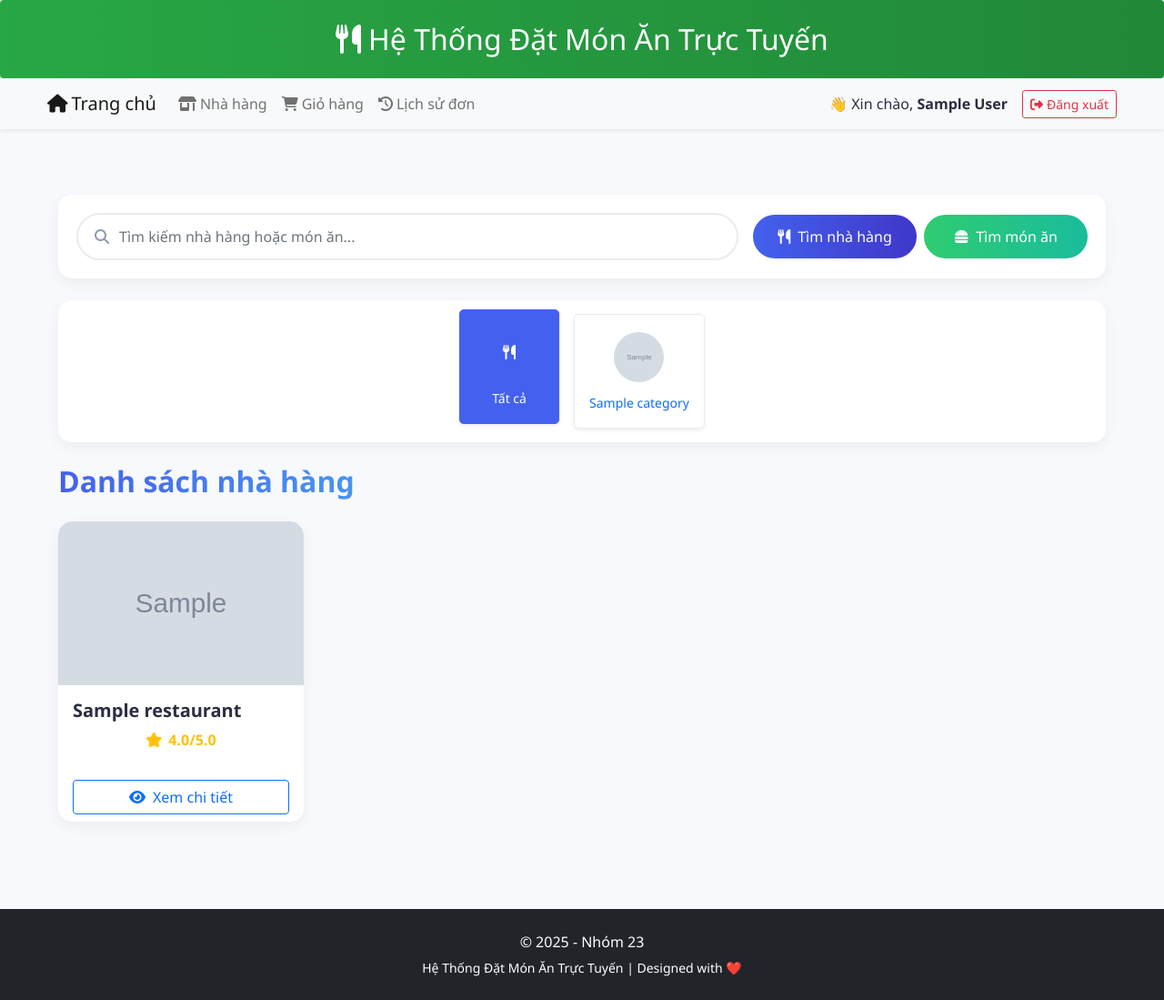
After one commit to lybuida/Ordering_Food_App, a Flask app: page /customer/restaurants_list in a window 1280 px wide. The commit adds this page. Shown: the whole page at 91% size. Run offline with Flask 3, Linux system fonts and the light colour scheme; a user stored in the database is signed in; tables that the repository leaves empty hold one stand-in row (values such as "Sample post"); grey boxes marked "Sample" are stand-in pictures.

Commit message:
chi DL T6

```diff
--- a/OrderingFoodApp/dao/__init__.py
+++ b/OrderingFoodApp/dao/__init__.py
@@ -0,0 +1 @@
+from .customer_service import *
--- a/OrderingFoodApp/init_db.py
+++ b/OrderingFoodApp/init_db.py
@@ -97,7 +97,7 @@ def seed_data():
                         name=f"{dish_name} {fake.word().capitalize()}",
                         description=f"Món {dish_name} yêu thích của giới trẻ và dân văn phòng.",
                         price=random.randint(30000, 120000),
-                        image_url="https://via.placeholder.com/150"
+                        image_url="https://food-cms.grab.com/compressed_webp/items/VNITE2025021904274992700/detail/menueditor_item_b63ce334b95042ed85f8e266b6724540_1739939243566377306.webp"
                     )
                     db.session.add(menu_item)
                     menu_items.append(menu_item)
--- a/OrderingFoodApp/routes/customer.py
+++ b/OrderingFoodApp/routes/customer.py
@@ -1,12 +1,95 @@
-#customer.py
-from flask import Blueprint, render_template
+# customer.py
+from flask import Blueprint, render_template, request
 from flask_login import login_required, current_user
 from OrderingFoodApp.models import *
+from OrderingFoodApp.dao import customer_service as dao
 
 customer_bp = Blueprint('customer', __name__, url_prefix='/customer')
+
 
 @customer_bp.route('/')
 @login_required
 def index():
     customer = User.query.filter_by(id=current_user.id).first()
     return render_template('customer/index.html', user=customer)
+
+
+@customer_bp.route('/restaurant/<int:restaurant_id>')
+@login_required
+def restaurant_detail(restaurant_id):
+    restaurant = Restaurant.query.get_or_404(restaurant_id)
+    menu_items = MenuItem.query.filter_by(restaurant_id=restaurant_id).all()
+    return render_template('customer/restaurant_detail.html',
+                         restaurant=restaurant,
+                         menu_items=menu_items)
+
+@customer_bp.route('/restaurants_list')
+@login_required
+def restaurants_list():
+    search_query = request.args.get('search', '')
+    search_type = request.args.get('search_type', 'restaurants')  # Mặc định là tìm nhà hàng
+    category_id = request.args.get('category_id', type=int)
+    page = request.args.get('page', 1, type=int)
+    per_page = 12
+
+    # Xác định loại truy vấn
+    if search_query:
+        if search_type == 'dishes':
+            # Tìm kiếm món ăn
+            data = dao.get_menu_items_by_name(search_query, page, per_page)
+            menu_items = data['menu_items']
+        else:
+            # Tìm kiếm NHÀ HÀNG THEO TÊN (sử dụng hàm mới)
+            data = dao.get_restaurants_by_name(search_query, page, per_page)
+            restaurants = data['restaurants']
+    elif category_id:
+        # Tìm theo danh mục (chỉ áp dụng cho nhà hàng)
+        data = dao.get_restaurants_by_category(category_id, page, per_page)
+        restaurants = data['restaurants']
+        search_type = 'restaurants'  # Đảm bảo hiển thị đúng loại
+    else:
+        data = dao.get_all_restaurants(page, per_page)
+        restaurants = data['restaurants']
+        search_type = 'restaurants'  # Đảm bảo hiển thị đúng loại
+
+    categories = MenuCategory.query.all()
+
+    total_pages = (data['total'] + per_page - 1) // per_page
+
+    # Tính toán start_page và end_page
+    start_page = max(1, page - 2)
+    end_page = min(total_pages, page + 2)
+
+    # Nếu số trang ít hơn 5, điều chỉnh để hiển thị đủ
+    if end_page - start_page < 4:
+        if start_page == 1:
+            end_page = min(total_pages, start_page + 4)
+        else:
+            start_page = max(1, end_page - 4)
+
+    pagination_info = {
+        'page': page,
+        'per_page': per_page,
+        'total': data['total'],
+        'total_pages': total_pages,
+        'start_page': start_page,
+        'end_page': end_page
+    }
+
+    # Truyền dữ liệu phù hợp với loại tìm kiếm
+    if search_type == 'dishes':
+        return render_template('customer/restaurants_list.html',
+                               menu_items=menu_items,
+                               categories=categories,
+                               search_query=search_query,
+                               search_type=search_type,
+                               selected_category_id=category_id,
+                               pagination=pagination_info)
+    else:
+        return render_template('customer/restaurants_list.html',
+                               restaurants=restaurants,
+                               categories=categories,
+                               search_query=search_query,
+                               search_type=search_type,
+                               selected_category_id=category_id,
+                               pagination=pagination_info)
--- /dev/null
+++ b/OrderingFoodApp/templates/customer/restaurants_list.html
@@ -0,0 +1,481 @@
+{% extends "layout/base.html" %}
+{% block title %}Nhà Hàng{% endblock %}
+{% block content %}
+<div class="container mt-5">
+    <!-- Phần tìm kiếm được thiết kế lại -->
+    <div class="row mb-4">
+        <div class="col-12">
+            <form action="{{ url_for('customer.restaurants_list') }}" method="GET">
+                <div class="d-flex flex-wrap align-items-center gap-3 search-container">
+                    <!-- Ô nhập tìm kiếm -->
+                    <div class="flex-grow-1 position-relative">
+                        <input type="text" class="form-control search-input" name="search"
+                               placeholder="Tìm kiếm nhà hàng hoặc món ăn..." value="{{ search_query }}">
+                        <i class="fas fa-search search-icon"></i>
+                    </div>
+
+                    <!-- Nút tìm kiếm -->
+                    <div class="d-flex gap-2 flex-wrap">
+                        <button class="btn btn-gradient-primary search-btn" type="submit" name="search_type"
+                                value="restaurants">
+                            <i class="fas fa-utensils me-2"></i> Tìm nhà hàng
+                        </button>
+                        <button class="btn btn-gradient-success search-btn" type="submit" name="search_type"
+                                value="dishes">
+                            <i class="fas fa-hamburger me-2"></i> Tìm món ăn
+                        </button>
+                    </div>
+                </div>
+            </form>
+        </div>
+    </div>
+
+    <!-- Các danh mục món ăn thiết kế lại -->
+    <div class="row mb-4">
+        <div class="col-12">
+            <div class="d-flex flex-wrap justify-content-center gap-3 category-container">
+                <!-- Danh mục "Tất cả" -->
+                <div class="text-center">
+                    <a href="{{ url_for('customer.restaurants_list') }}"
+                       class="d-block text-decoration-none {% if not selected_category_id %}active-category{% endif %}">
+                        <div class="category-card rounded-3 p-3 shadow-sm">
+                            <div class="category-icon rounded-circle mx-auto mb-2 d-flex align-items-center justify-content-center">
+                                <i class="fas fa-utensils"></i>
+                            </div>
+                            <span class="small fw-medium">Tất cả</span>
+                        </div>
+                    </a>
+                </div>
+
+                <!-- Các danh mục khác -->
+                {% for category in categories %}
+                <div class="text-center">
+                    <a href="{{ url_for('customer.restaurants_list', category_id=category.id) }}"
+                       class="d-block text-decoration-none {% if selected_category_id == category.id %}active-category{% endif %}">
+                        <div class="category-card rounded-3 p-3 shadow-sm">
+                            <div class="category-icon rounded-circle mx-auto mb-2 d-flex align-items-center justify-content-center">
+                                <div class="category-image">
+                                    <img src="{{ category.image_url }}"
+                                         alt="{{ category.name }}"
+                                         class="img-fluid"
+                                         onerror="this.onerror=null;this.src='https://via.placeholder.com/41?text=Ảnh+DM'">
+                                </div>
+                            </div>
+                            <span class="small fw-medium">{{ category.name }}</span>
+                        </div>
+                    </a>
+                </div>
+                {% endfor %}
+            </div>
+        </div>
+    </div>
+
+    <!-- Tiêu đề -->
+    <h2 class="mb-4 fw-bold gradient-text">
+        {% if search_type == 'dishes' %}
+        Kết quả tìm kiếm món ăn cho "{{ search_query }}"
+        {% elif search_query %}
+        Kết quả tìm kiếm nhà hàng cho "{{ search_query }}"
+        {% elif selected_category_id %}
+        Danh mục: {{ categories|selectattr('id', 'equalto', selected_category_id)|map(attribute='name')|first }}
+        {% else %}
+        Danh sách nhà hàng
+        {% endif %}
+    </h2>
+
+    <!-- Phần hiển thị kết quả -->
+    {% if search_type == 'dishes' %}
+    <!-- Hiển thị danh sách món ăn -->
+    <div class="row" id="dishes-container">
+        {% for menu_item in menu_items %}
+        <div class="col-xl-6 col-lg-6 col-md-6 mb-4 dish-item">
+            <div class="card h-100 dish-card border-0 shadow-hover">
+                <div class="row g-0">
+                    <div class="col-md-4 dish-image">
+                        <div class="position-relative h-100">
+                            <img src="{{ menu_item.image_url }}" class="img-fluid rounded-start h-100 w-100"
+                                 alt="{{ menu_item.name }}"
+                                 style="object-fit: cover;"
+                                 onerror="this.onerror=null;this.src='https://via.placeholder.com/150?text=Ảnh+món+ăn'">
+                            <div class="price-badge bg-primary text-white px-2 py-1 rounded-pill">
+                                {{ "{:,.0f} đ".format(menu_item.price) }}
+                            </div>
+                        </div>
+                    </div>
+                    <div class="col-md-8">
+                        <div class="card-body py-3">
+                            <h5 class="card-title fw-bold">{{ menu_item.name }}</h5>
+                            <p class="card-text text-muted small mb-3">{{ menu_item.description|truncate(100) }}</p>
+
+                            <!-- Hiển thị nhà hàng -->
+                            <div class="d-flex align-items-center mt-auto">
+                                <div class="restaurant-avatar">
+                                    <img src="{{ menu_item.restaurant.image_url }}"
+                                         class="rounded-circle"
+                                         alt="{{ menu_item.restaurant.name }}"
+                                         style="width: 30px; height: 30px; object-fit: cover;"
+                                         onerror="this.onerror=null;this.src='https://via.placeholder.com/30?text=NH'">
+                                </div>
+                                <a href="{{ url_for('customer.restaurant_detail', restaurant_id=menu_item.restaurant.id) }}"
+                                   class="text-decoration-none text-dark fw-medium ms-2">{{ menu_item.restaurant.name
+                                    }}</a>
+                            </div>
+                        </div>
+                    </div>
+                </div>
+            </div>
+        </div>
+        {% else %}
+        <div class="col-12">
+            <div class="card border-0 shadow-sm">
+                <div class="card-body text-center py-5">
+                    <i class="fas fa-utensils fa-3x text-muted mb-3"></i>
+                    <h5 class="text-muted">Không tìm thấy món ăn nào</h5>
+                    <p class="text-muted mb-0">Hãy thử từ khóa khác hoặc chọn danh mục khác</p>
+                </div>
+            </div>
+        </div>
+        {% endfor %}
+    </div>
+    {% else %}
+    <!-- Hiển thị danh sách nhà hàng -->
+    <div class="row" id="restaurants-container">
+        {% for restaurant in restaurants %}
+        <div class="col-xl-3 col-lg-4 col-md-6 mb-4 restaurant-item">
+            <div class="card h-100 restaurant-card border-0 shadow-hover">
+                <div class="restaurant-image position-relative">
+                    <img src="{{ restaurant.image_url }}" class="card-img-top" alt="{{ restaurant.name }}"
+                         style="height: 180px; object-fit: cover;"
+                         onerror="this.onerror=null;this.src='https://via.placeholder.com/400x300?text=Ảnh+nhà+hàng';">
+                </div>
+                <div class="card-body p-3">
+                    <!-- Sửa tên nhà hàng: thêm class text-truncate và title để hiển thị tooltip -->
+                    <h5 class="card-title mb-2 fw-bold text-truncate" title="{{ restaurant.name }}">
+                        {{ restaurant.name }}
+                    </h5>
+
+                    <!-- Hiển thị điểm số sao màu vàng -->
+                    <div class="d-flex align-items-center justify-content-center mb-2">
+                        <div class="star-rating d-flex align-items-center gap-1">
+                            <i class="fas fa-star text-warning"></i>
+                            <span class="fw-bold">{{ restaurant.avg_rating }}/5.0</span>
+                        </div>
+                    </div>
+                </div>
+                <div class="card-footer bg-transparent border-0 py-2 px-3">
+                    <a href="#" class="btn btn-outline-primary w-100">
+                        <i class="fas fa-eye me-2"></i>Xem chi tiết
+                    </a>
+                </div>
+            </div>
+        </div>
+        {% else %}
+        <div class="col-12">
+            <div class="card border-0 shadow-sm">
+                <div class="card-body text-center py-5">
+                    <i class="fas fa-store-alt fa-3x text-muted mb-3"></i>
+                    <h5 class="text-muted">Không tìm thấy nhà hàng nào</h5>
+                    <p class="text-muted mb-0">Hãy thử từ khóa khác hoặc chọn danh mục khác</p>
+                </div>
+            </div>
+        </div>
+        {% endfor %}
+    </div>
+    {% endif %}
+
+    <!-- Phân trang -->
+    {% if pagination.total_pages > 1 %}
+    <nav aria-label="Page navigation" class="mt-4">
+        <ul class="pagination justify-content-center">
+            {% if pagination.page > 1 %}
+            <li class="page-item">
+                <a class="page-link rounded-pill mx-1"
+                   href="{{ url_for('customer.restaurants_list', page=pagination.page-1, search=search_query, category_id=selected_category_id) }}">
+                    <i class="fas fa-chevron-left"></i>
+                </a>
+            </li>
+            {% endif %}
+
+            {% for p in range(pagination.start_page, pagination.end_page+1) %}
+            {% if p == pagination.page %}
+            <li class="page-item active">
+                <span class="page-link rounded-pill mx-1">{{ p }}</span>
+            </li>
+            {% else %}
+            <li class="page-item">
+                <a class="page-link rounded-pill mx-1"
+                   href="{{ url_for('customer.restaurants_list', page=p, search=search_query, category_id=selected_category_id) }}">
+                    {{ p }}
+                </a>
+            </li>
+            {% endif %}
+            {% endfor %}
+
+            {% if pagination.page < pagination.total_pages %}
+            <li class="page-item">
+                <a class="page-link rounded-pill mx-1"
+                   href="{{ url_for('customer.restaurants_list', page=pagination.page+1, search=search_query, category_id=selected_category_id) }}">
+                    <i class="fas fa-chevron-right"></i>
+                </a>
+            </li>
+            {% endif %}
+        </ul>
+    </nav>
+    {% endif %}
+</div>
+
+<style>
+    :root {
+        --primary-color: #4361ee;
+        --secondary-color: #3f37c9;
+        --accent-color: #4895ef;
+        --success-color: #4cc9f0;
+        --light-bg: #f8f9fa;
+        --dark-text: #2b2d42;
+        --light-text: #8d99ae;
+        --card-shadow: 0 5px 15px rgba(0, 0, 0, 0.05);
+        --card-shadow-hover: 0 10px 25px rgba(0, 0, 0, 0.1);
+        --transition: all 0.3s ease;
+    }
+
+    body {
+        background-color: #f8f9fc;
+        color: var(--dark-text);
+        font-family: 'Segoe UI', Tahoma, Geneva, Verdana, sans-serif;
+    }
+
+    .container {
+        max-width: 1200px;
+    }
+
+    /* Search section */
+    .search-container {
+        background: white;
+        border-radius: 15px;
+        padding: 20px;
+        box-shadow: var(--card-shadow);
+    }
+
+    .search-input {
+        border: 2px solid #e9ecef;
+        border-radius: 50px;
+        padding: 12px 20px 12px 45px;
+        font-size: 1rem;
+        transition: var(--transition);
+    }
+
+    .search-input:focus {
+        border-color: var(--primary-color);
+        box-shadow: 0 0 0 0.25rem rgba(67, 97, 238, 0.15);
+    }
+
+    .search-icon {
+        position: absolute;
+        left: 20px;
+        top: 50%;
+        transform: translateY(-50%);
+        color: var(--light-text);
+    }
+
+    .search-btn {
+        padding: 12px 25px;
+        font-size: 1rem;
+        border-radius: 50px;
+        transition: var(--transition);
+        font-weight: 500;
+        border: none;
+        min-width: 180px;
+        display: flex;
+        align-items: center;
+        justify-content: center;
+    }
+
+    .btn-gradient-primary {
+        background: linear-gradient(to right, var(--primary-color), var(--secondary-color));
+        color: white;
+    }
+
+    .btn-gradient-success {
+        background: linear-gradient(to right, #2ecc71, #1abc9c);
+        color: white;
+    }
+
+    .search-btn:hover {
+        transform: translateY(-3px);
+        box-shadow: 0 5px 15px rgba(0, 0, 0, 0.1);
+    }
+
+    /* Category section - ĐÃ SỬA LỖI HÌNH ẢNH */
+    .category-container {
+        background: white;
+        border-radius: 15px;
+        padding: 15px;
+        box-shadow: var(--card-shadow);
+    }
+
+    .category-card {
+        background: white;
+        border: 1px solid #e9ecef;
+        transition: var(--transition);
+        min-width: 110px;
+    }
+
+    .category-card:hover, .active-category .category-card {
+        background: var(--primary-color);
+        border-color: var(--primary-color);
+        transform: translateY(-5px);
+        box-shadow: var(--card-shadow-hover);
+    }
+
+    .category-icon {
+        width: 60px;
+        height: 60px;
+        background: transparent;
+        border: none;
+        transition: var(--transition);
+    }
+
+    .category-image {
+        width: 55px;
+        height: 55px;
+        border-radius: 50%;
+        overflow: hidden;
+        display: flex;
+        align-items: center;
+        justify-content: center;
+    }
+
+    .category-image img {
+        width: 100%;
+        height: 100%;
+        object-fit: cover;
+        transition: var(--transition);
+    }
+
+    /* Sửa lỗi hình ảnh bị bôi trắng */
+    .category-card:hover .category-image img,
+    .active-category .category-card .category-image img {
+        /* Đã loại bỏ filter làm trắng ảnh */
+        transform: scale(1.1);
+    }
+
+    .category-card:hover i,
+    .active-category .category-card i,
+    .category-card:hover span,
+    .active-category .category-card span {
+        color: white !important;
+    }
+
+    /* Title */
+    .gradient-text {
+        background: linear-gradient(to right, var(--primary-color), var(--accent-color));
+        -webkit-background-clip: text;
+        -webkit-text-fill-color: transparent;
+        display: inline-block;
+    }
+
+    /* Cards */
+    .dish-card, .restaurant-card {
+        border-radius: 15px;
+        overflow: hidden;
+        transition: var(--transition);
+        background: white;
+        box-shadow: var(--card-shadow);
+    }
+
+    .shadow-hover:hover {
+        transform: translateY(-8px);
+        box-shadow: var(--card-shadow-hover);
+    }
+
+    .restaurant-image {
+        overflow: hidden;
+        border-radius: 15px 15px 0 0;
+        position: relative;
+    }
+
+    .restaurant-image img {
+        transition: transform 0.5s ease;
+        height: 180px;
+        object-fit: cover;
+        width: 100%;
+    }
+
+    .restaurant-card:hover .restaurant-image img {
+        transform: scale(1.05);
+    }
+
+    .dish-image {
+        position: relative;
+        overflow: hidden;
+    }
+
+    .dish-image img {
+        transition: transform 0.5s ease;
+    }
+
+    .dish-card:hover .dish-image img {
+        transform: scale(1.1);
+    }
+
+    .price-badge {
+        position: absolute;
+        bottom: 15px;
+        left: 15px;
+        font-weight: 600;
+        font-size: 0.9rem;
+    }
+
+    /* Cải tiến phần đánh giá sao - đã bỏ khung và đổi màu vàng */
+    .star-rating {
+        font-size: 1rem;
+        color: #ffc107; /* Màu vàng cho sao */
+        font-weight: bold;
+    }
+
+    .star-rating i {
+        margin-right: 3px;
+        text-shadow: 0 0 3px rgba(255, 193, 7, 0.5); /* Hiệu ứng lấp lánh */
+    }
+
+    /* Pagination */
+    .page-link {
+        border: none;
+        color: var(--dark-text);
+        font-weight: 500;
+        transition: var(--transition);
+    }
+
+    .page-link:hover {
+        background: var(--primary-color);
+        color: white;
+    }
+
+    .page-item.active .page-link {
+        background: var(--primary-color);
+        border-color: transparent;
+    }
+
+    /* Empty state */
+    .card-body.text-center {
+        background: white;
+        border-radius: 15px;
+    }
+
+    /* Responsive adjustments */
+    @media (max-width: 768px) {
+        .search-container {
+            flex-direction: column;
+            gap: 15px;
+        }
+
+        .search-btn {
+            width: 100%;
+        }
+
+        .category-container {
+            justify-content: flex-start;
+        }
+    }
+</style>
+{% endblock %}
--- a/OrderingFoodApp/templates/layout/header.html
+++ b/OrderingFoodApp/templates/layout/header.html
@@ -27,9 +27,9 @@
                 <li class="nav-item"><a class="nav-link" href="/owner/reviews"><i class="fas fa-comments me-1"></i>Đánh giá</a></li>
 
                 {% elif current_user.role == UserRole.CUSTOMER %}
-                <li class="nav-item"><a class="nav-link" href="/restaurants"><i class="fas fa-store-alt me-1"></i>Nhà hàng</a></li>
-                <li class="nav-item"><a class="nav-link" href="/cart"><i class="fas fa-shopping-cart me-1"></i>Giỏ hàng</a></li>
-                <li class="nav-item"><a class="nav-link" href="/orders"><i class="fas fa-history me-1"></i>Lịch sử đơn</a></li>
+                <li class="nav-item"><a class="nav-link" href="/customer/restaurants_list"><i class="fas fa-store-alt me-1"></i>Nhà hàng</a></li>
+                <li class="nav-item"><a class="nav-link" href="/customer/cart"><i class="fas fa-shopping-cart me-1"></i>Giỏ hàng</a></li>
+                <li class="nav-item"><a class="nav-link" href="/customer/orders"><i class="fas fa-history me-1"></i>Lịch sử đơn</a></li>
                 {% endif %}
             </ul>
             <div class="d-flex align-items-center">
```
Also changed, not shown: OrderingFoodApp/dao/customer_service.py (added, +105 -0 lines), OrderingFoodApp/static/js/customer/restaurants_list.js (added, +43 -0 lines), OrderingFoodApp/static/css/customer.css (added).
